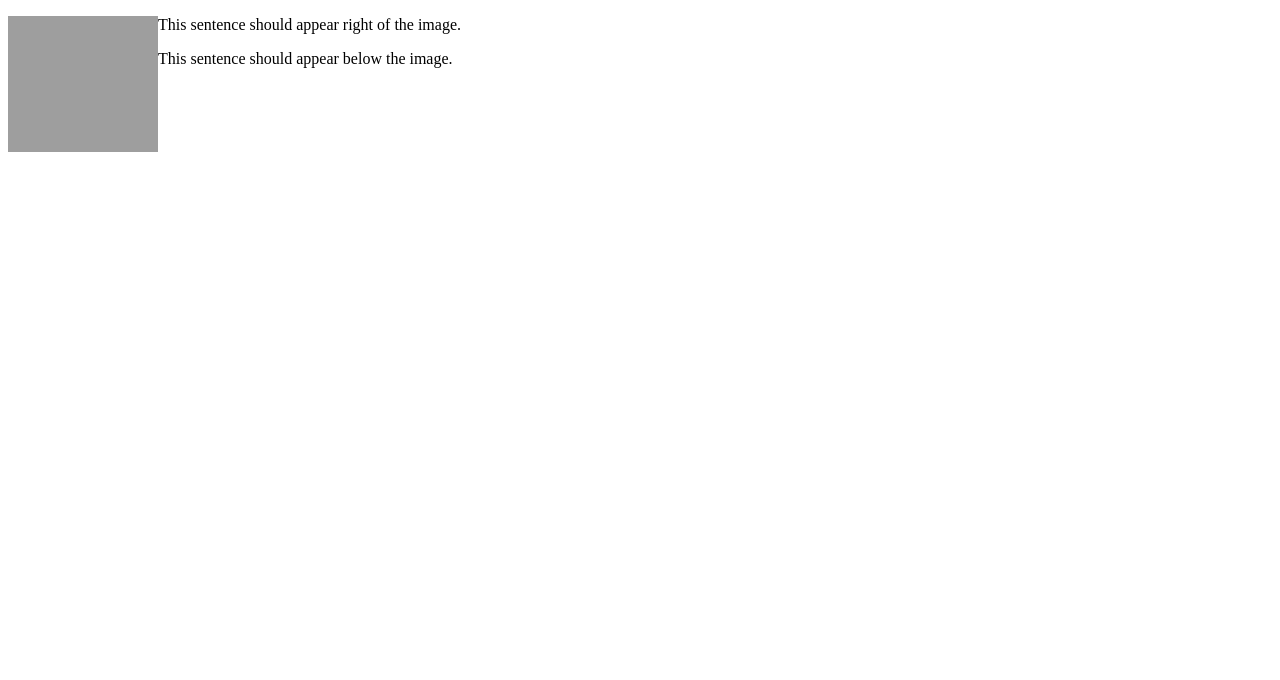
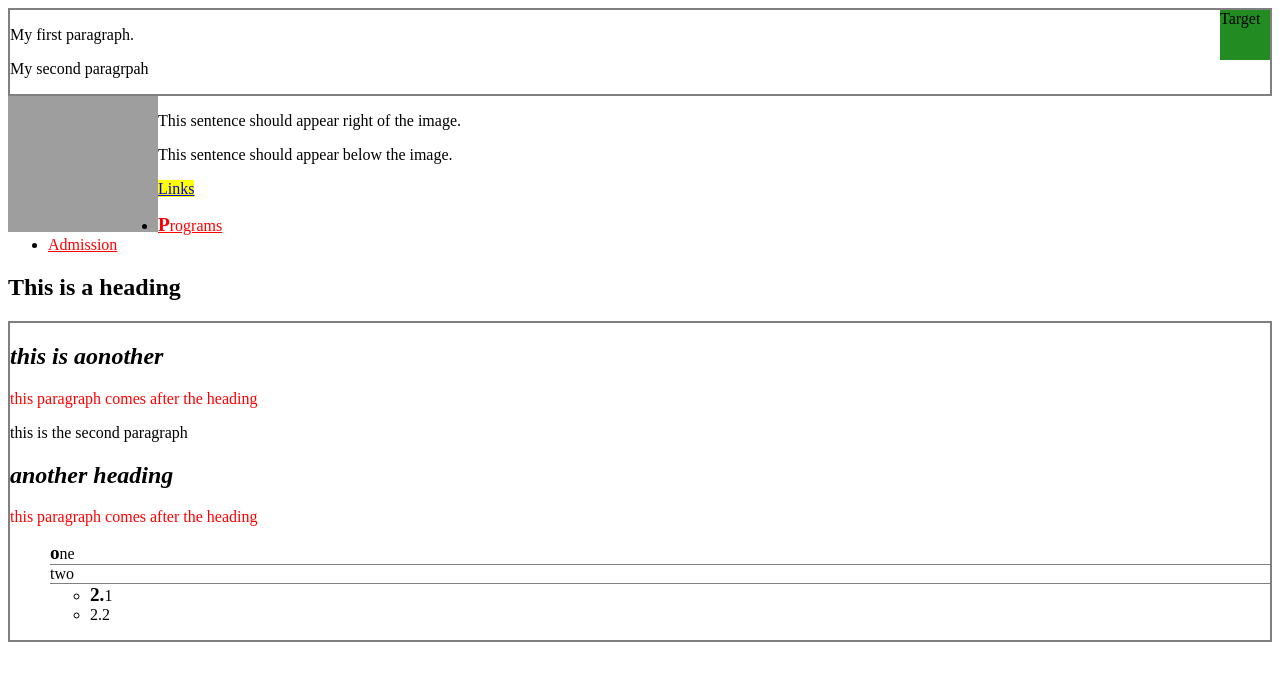
Before and after one commit to boydenz/week6, a plain HTML site: page index.html in a window 1280 px wide. Drawn offline with Linux system fonts and the light colour scheme; grey boxes are pictures that could not be loaded.

Commit message:
positioned box

```diff
--- a/css/styles.css
+++ b/css/styles.css
@@ -34,3 +34,17 @@ p{
 p.class{
     clear: left;
 }
+.target{
+    width:50px;
+    height:50px;
+    background-color: forestgreen;
+    position:absolute;
+    top:0;
+    right:0;
+    }
+    .container
+    {
+    border: 2px gray solid;
+    position:relative
+
+    }
--- a/index.html
+++ b/index.html
@@ -6,12 +6,18 @@
 		<title>week 6 shenanigans</title>
 	</head>
 	<body>
+        <div class="container">
+            <p>My first paragraph.</p>
+            <div class="target">Target</div>
+            <p>My second paragrpah</p>
+            </div>
+
         <img src="https://upload.wikimedia.org/wikipedia/commons/6/6f/BCIT_logo.svg" alt="BCIT logo" width="150"height="136">
         <p>This sentence should appear right of the image.</p>
         <p class="below"> This sentence should appear below the image.</p>
 
 
-        <!-- <a title="BCIT homepage" href="https://bcit.ca">Links</a>
+        <a title="BCIT homepage" href="https://bcit.ca">Links</a>
         <ul>
             <li><a title ="programs" href="https://www.bcit.ca/study/">Programs</a></li>
             <li><a title ="admission" href="https://www.bcit.ca/admission">Admission</a></li>
@@ -34,6 +40,6 @@
                         <li>2.2</li>
                     </ul>
             </ul>
-        </div> -->
+        </div>
 	</body>
 </html>
```
